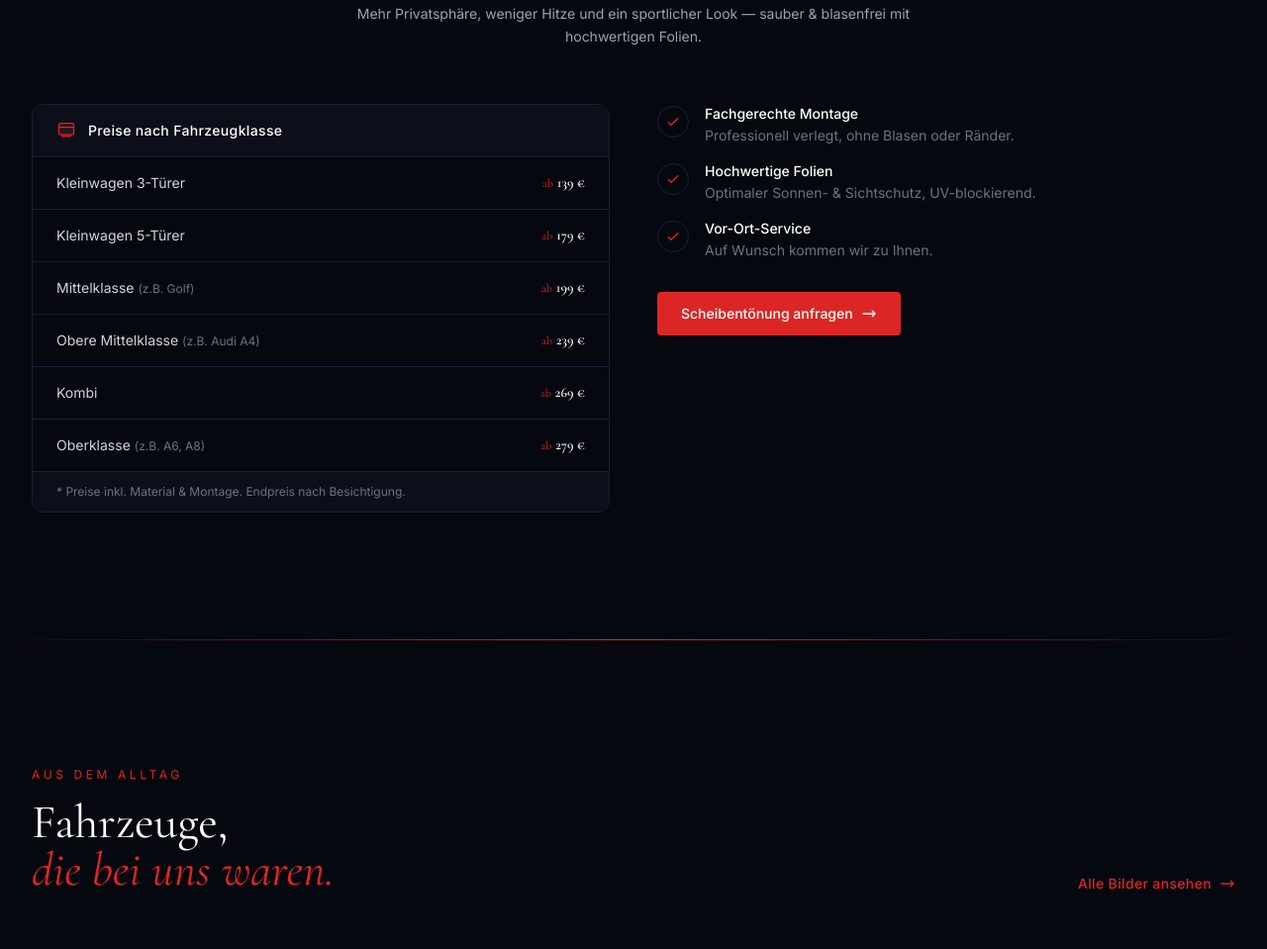
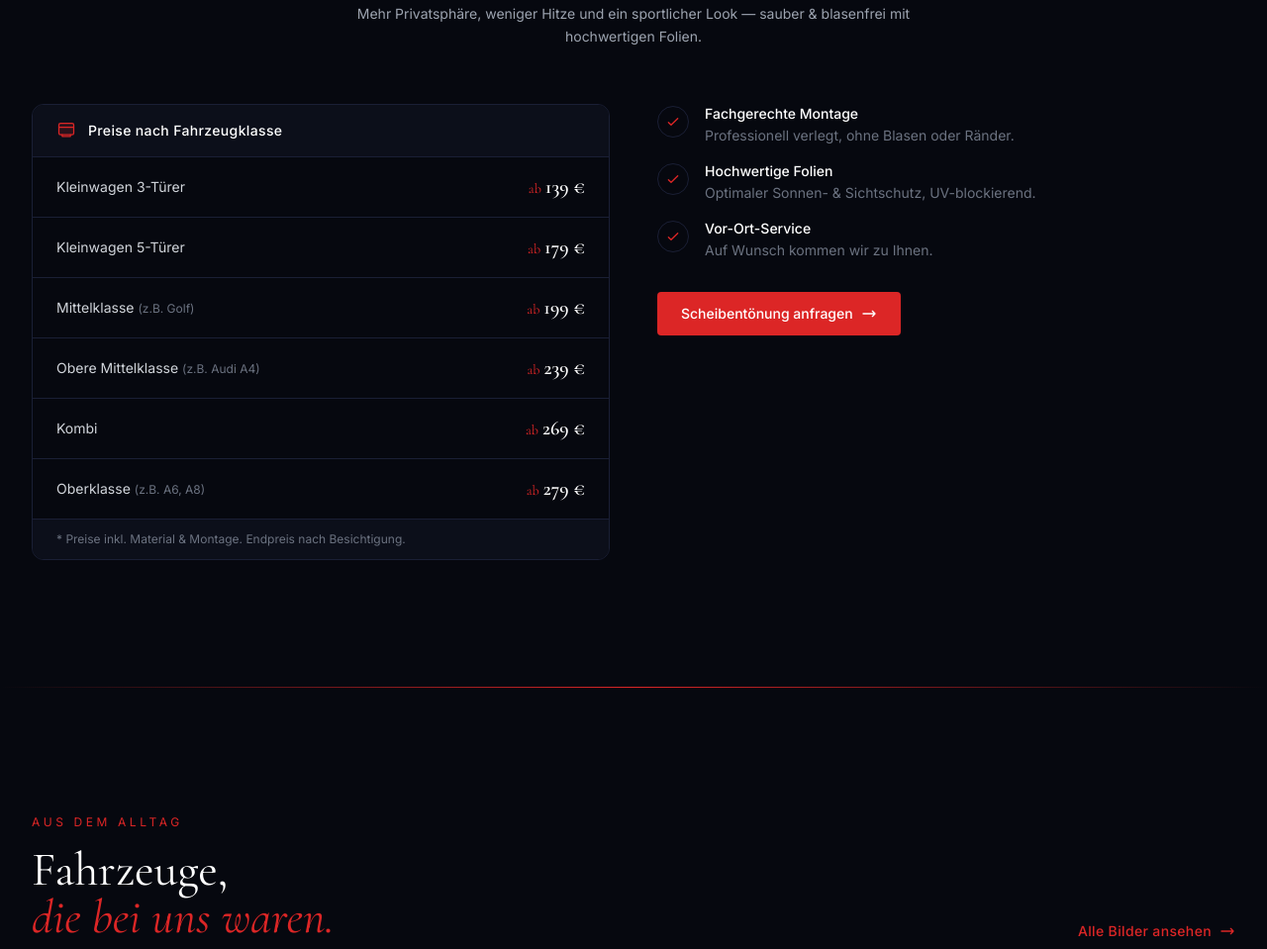
Before and after one commit to fyriz20-design/es-autopflege, a plain HTML site: page index.html in a window 1280 px wide. Shown: the part 7234-8193 px from the top of the page at 99% size. Drawn offline with nearby package versions, Linux system fonts and the light colour scheme.

Commit message:
Scheibentönung Preise größer (text-xl)

```diff
--- a/index.html
+++ b/index.html
@@ -894,27 +894,27 @@
           <tbody>
             <tr class="border-b border-brand-border hover:bg-white/[0.02] transition-colors">
               <td class="px-6 py-4 text-gray-300">Kleinwagen 3-Türer</td>
-              <td class="px-6 py-4 text-right font-semibold font-serif text-white"><span class="text-brand-red font-normal text-xs mr-1">ab</span>139 €</td>
+              <td class="px-6 py-4 text-right font-semibold font-serif text-white text-xl"><span class="text-brand-red font-normal text-sm mr-1">ab</span>139 €</td>
             </tr>
             <tr class="border-b border-brand-border hover:bg-white/[0.02] transition-colors">
               <td class="px-6 py-4 text-gray-300">Kleinwagen 5-Türer</td>
-              <td class="px-6 py-4 text-right font-semibold font-serif text-white"><span class="text-brand-red font-normal text-xs mr-1">ab</span>179 €</td>
+              <td class="px-6 py-4 text-right font-semibold font-serif text-white text-xl"><span class="text-brand-red font-normal text-sm mr-1">ab</span>179 €</td>
             </tr>
             <tr class="border-b border-brand-border hover:bg-white/[0.02] transition-colors">
               <td class="px-6 py-4 text-gray-300">Mittelklasse <span class="text-gray-500 text-xs">(z.B. Golf)</span></td>
-              <td class="px-6 py-4 text-right font-semibold font-serif text-white"><span class="text-brand-red font-normal text-xs mr-1">ab</span>199 €</td>
+              <td class="px-6 py-4 text-right font-semibold font-serif text-white text-xl"><span class="text-brand-red font-normal text-sm mr-1">ab</span>199 €</td>
             </tr>
             <tr class="border-b border-brand-border hover:bg-white/[0.02] transition-colors">
               <td class="px-6 py-4 text-gray-300">Obere Mittelklasse <span class="text-gray-500 text-xs">(z.B. Audi A4)</span></td>
-              <td class="px-6 py-4 text-right font-semibold font-serif text-white"><span class="text-brand-red font-normal text-xs mr-1">ab</span>239 €</td>
+              <td class="px-6 py-4 text-right font-semibold font-serif text-white text-xl"><span class="text-brand-red font-normal text-sm mr-1">ab</span>239 €</td>
             </tr>
             <tr class="border-b border-brand-border hover:bg-white/[0.02] transition-colors">
               <td class="px-6 py-4 text-gray-300">Kombi</td>
-              <td class="px-6 py-4 text-right font-semibold font-serif text-white"><span class="text-brand-red font-normal text-xs mr-1">ab</span>269 €</td>
+              <td class="px-6 py-4 text-right font-semibold font-serif text-white text-xl"><span class="text-brand-red font-normal text-sm mr-1">ab</span>269 €</td>
             </tr>
             <tr class="hover:bg-white/[0.02] transition-colors">
               <td class="px-6 py-4 text-gray-300">Oberklasse <span class="text-gray-500 text-xs">(z.B. A6, A8)</span></td>
-              <td class="px-6 py-4 text-right font-semibold font-serif text-white"><span class="text-brand-red font-normal text-xs mr-1">ab</span>279 €</td>
+              <td class="px-6 py-4 text-right font-semibold font-serif text-white text-xl"><span class="text-brand-red font-normal text-sm mr-1">ab</span>279 €</td>
             </tr>
           </tbody>
         </table>
```
